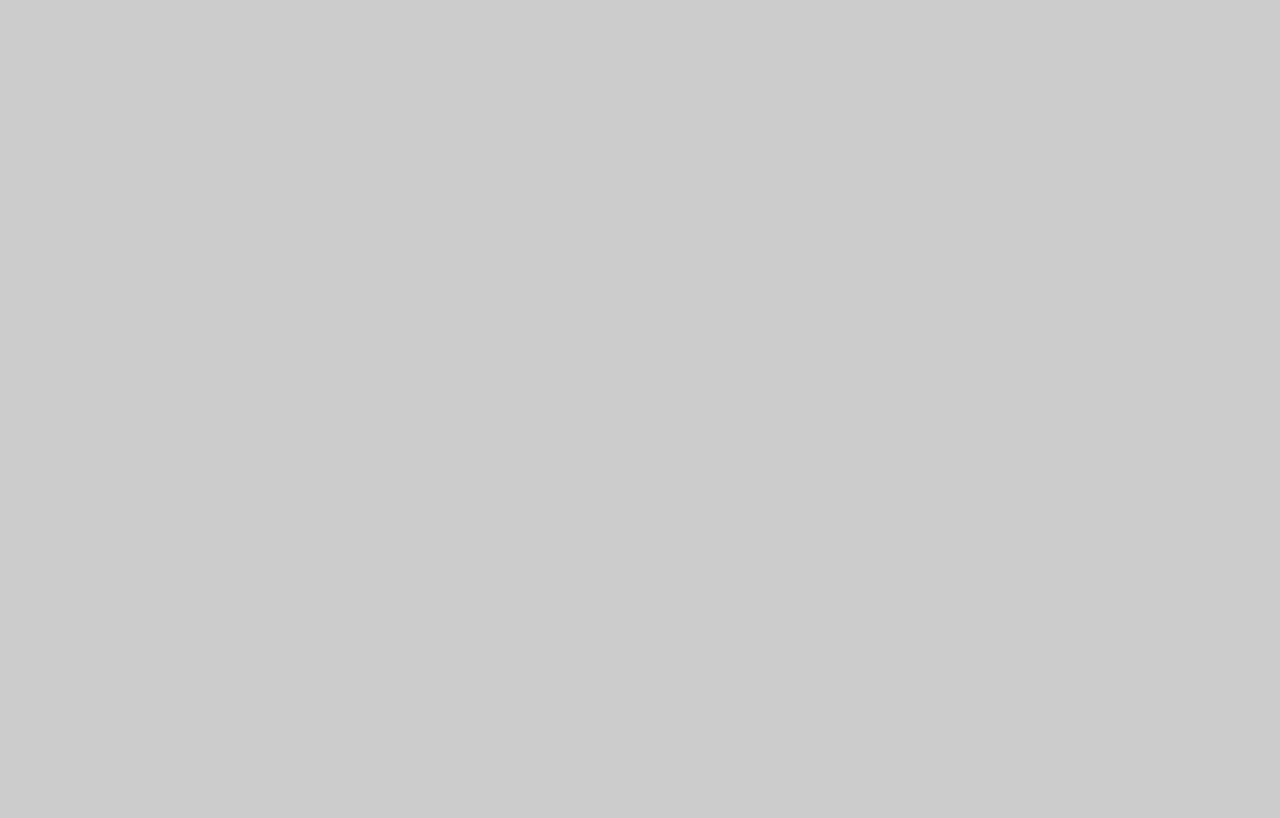
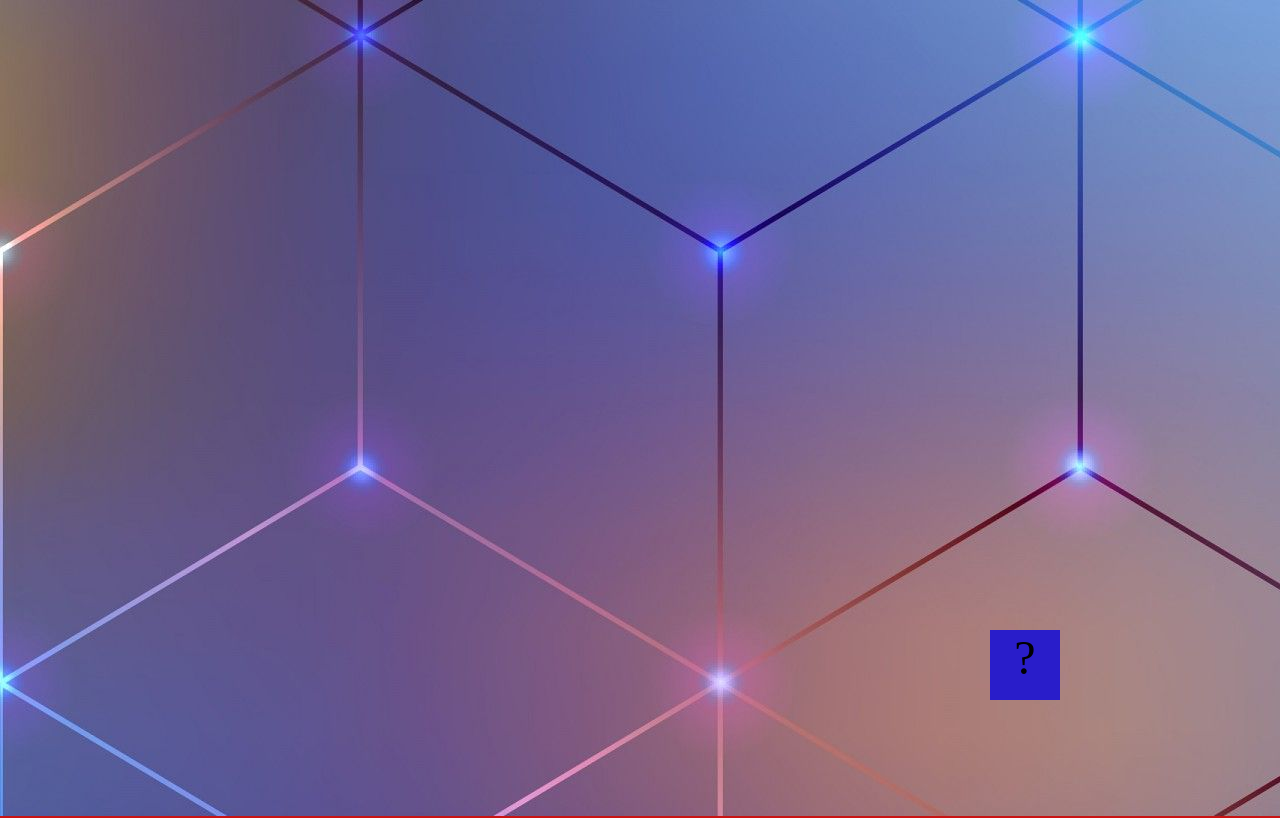
Before and after one commit to MatthewAdmire/matthewadmire.github.io, a plain HTML site: page projects/bouncing-box/index.html in a window 1280 px wide. Shown: the top 818 px of the page. Drawn offline with Linux system fonts and the light colour scheme.

Commit message:
describe your changes here

```diff
--- a/projects/bouncing-box/index.html
+++ b/projects/bouncing-box/index.html
@@ -8,7 +8,7 @@
 		.box {
 			width: 70px;
 			height: 70px;
-			background-color: rgb(54, 185, 37);
+			background-color: rgb(41, 29, 202);
 			font-size: 300%;
 			text-align: center;
 			display: block;
@@ -17,8 +17,8 @@
 			left: 80px;  /* <--- Change me! */
 		}
 		.board{
-			background-image: url("img_tree.gif"), url("paper.gif");
-  background-color: #cccccc;
+			background-image: url("images/Backgroundpic.jpg");
+  background-color: #ca1414;
 
 			height: 100vh;
 		}
@@ -54,7 +54,6 @@
 			function moveBoxTo(newPositionX, newPositionY){
 						box.css('left', newPositionX);
 						box.css ('top', newPositionY);
-						box.css ('bottom', newPositionY);
 			}
 
 			// changes the text displayed on the Box
@@ -83,10 +82,10 @@
 					positionX = positionX + speed;
 					positionY = positionY + speedY;
 
-					if (positionY > boardWidth){
-						speed = -speedY;
+					if (positionY > boardHeight){
+						speedY = -speedY;
 					} else if (positionY < 0){
-						speed = -speedY;
+						speedY = -speedY;
 					}
 					if (positionX > boardWidth){
 						speed = -speed;
@@ -106,12 +105,17 @@
 			points += 1;
 			positionY = 0;
 			changeBoxText(points);
-			speed = speed + 3;
+
 
 			if(speed > 0){
 				speed = speed + 3;
 			}else if (speed < 0){
 				speed = speed -3;
+			}
+			if(speedY > 0){
+				speedY = speedY + 3;
+			}else if (speedY < 0){
+				speedY = speedY -3;
 			}
 
 			};
```
Also changed, not shown: projects/bouncing-box/images/Backgroundpic.jpg (added).
